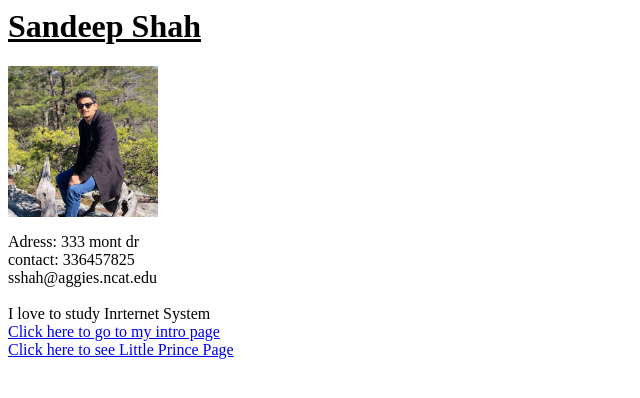
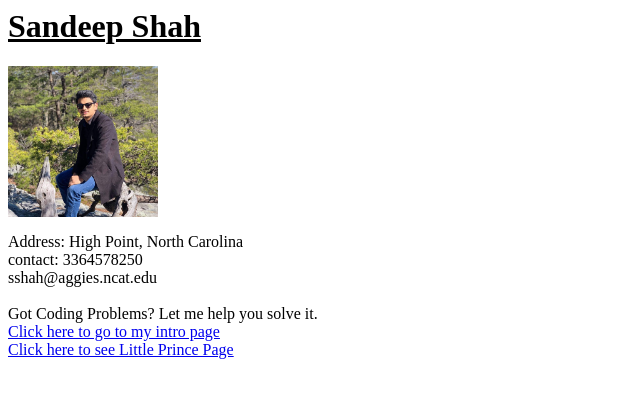
Before and after one commit to Sandeep3089/Sandeep3089.github.io, a plain HTML site: page index.html in a window 1280 px wide. Shown: the whole page, without its empty margins (0-640 px from the left). Drawn offline with Linux system fonts and the light colour scheme.

Commit message:
new Commit

```diff
--- a/index.html
+++ b/index.html
@@ -11,8 +11,8 @@
 <h1 class = "group_1"> <u>Sandeep Shah</u></h1>
 
 <img src = "./sandyImg.jpg" width="150">
-<p class="group_1"> Adress: 333 mont dr<br> contact: 336457825 <br> sshah@aggies.ncat.edu<br>
-    <br>I love to study Inrternet System<br>
+<p class="group_1"> Address: High Point, North Carolina<br> contact: 3364578250 <br> sshah@aggies.ncat.edu<br>
+    <br>Got Coding Problems? Let me help you solve it.<br>
     <a class="group_1" href="introduction.html">Click here to go to my intro page</a><br>
     <a class =" group_2" href="little_prince.html">Click here to see Little Prince Page </a>
 
```
